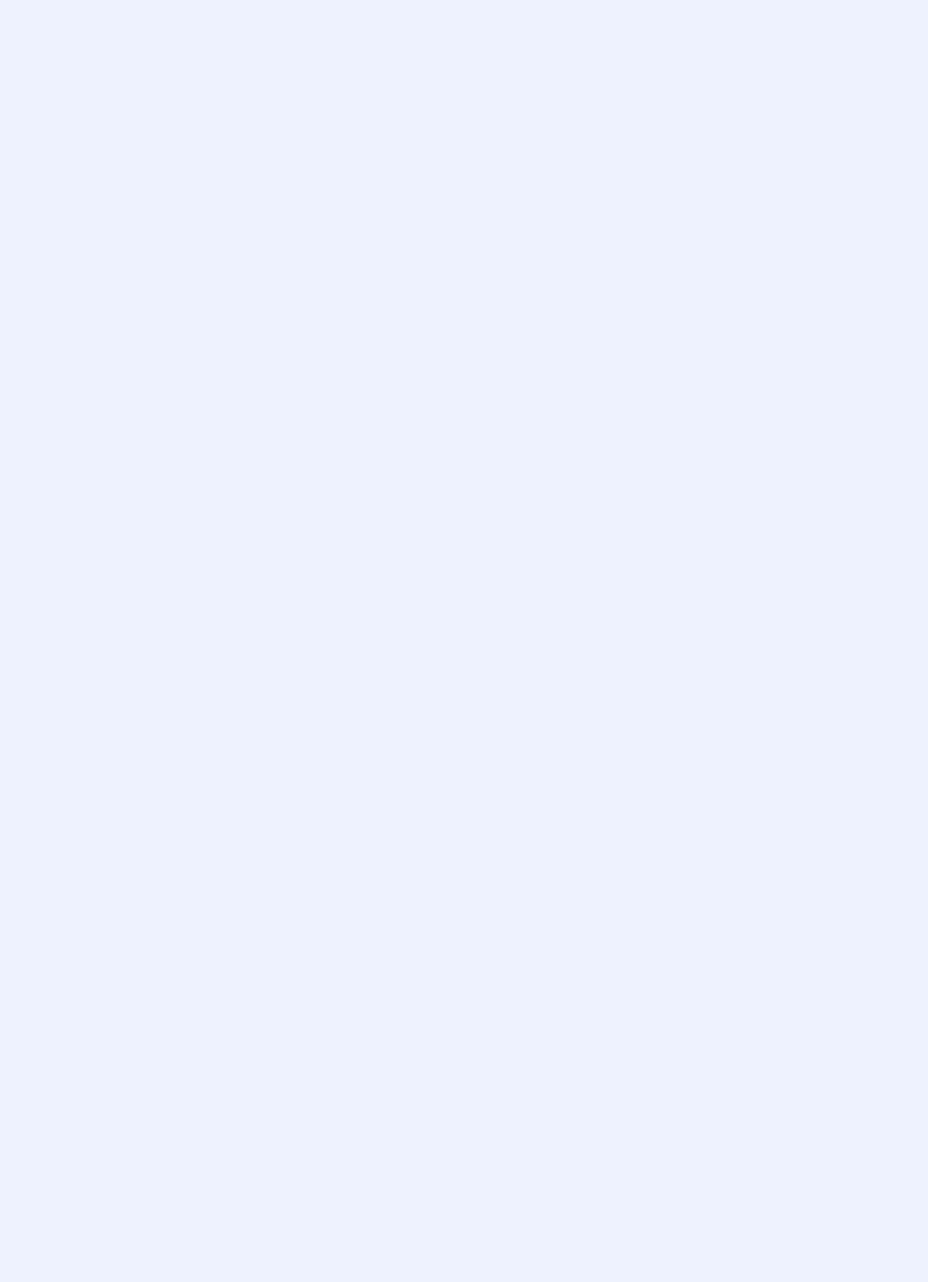
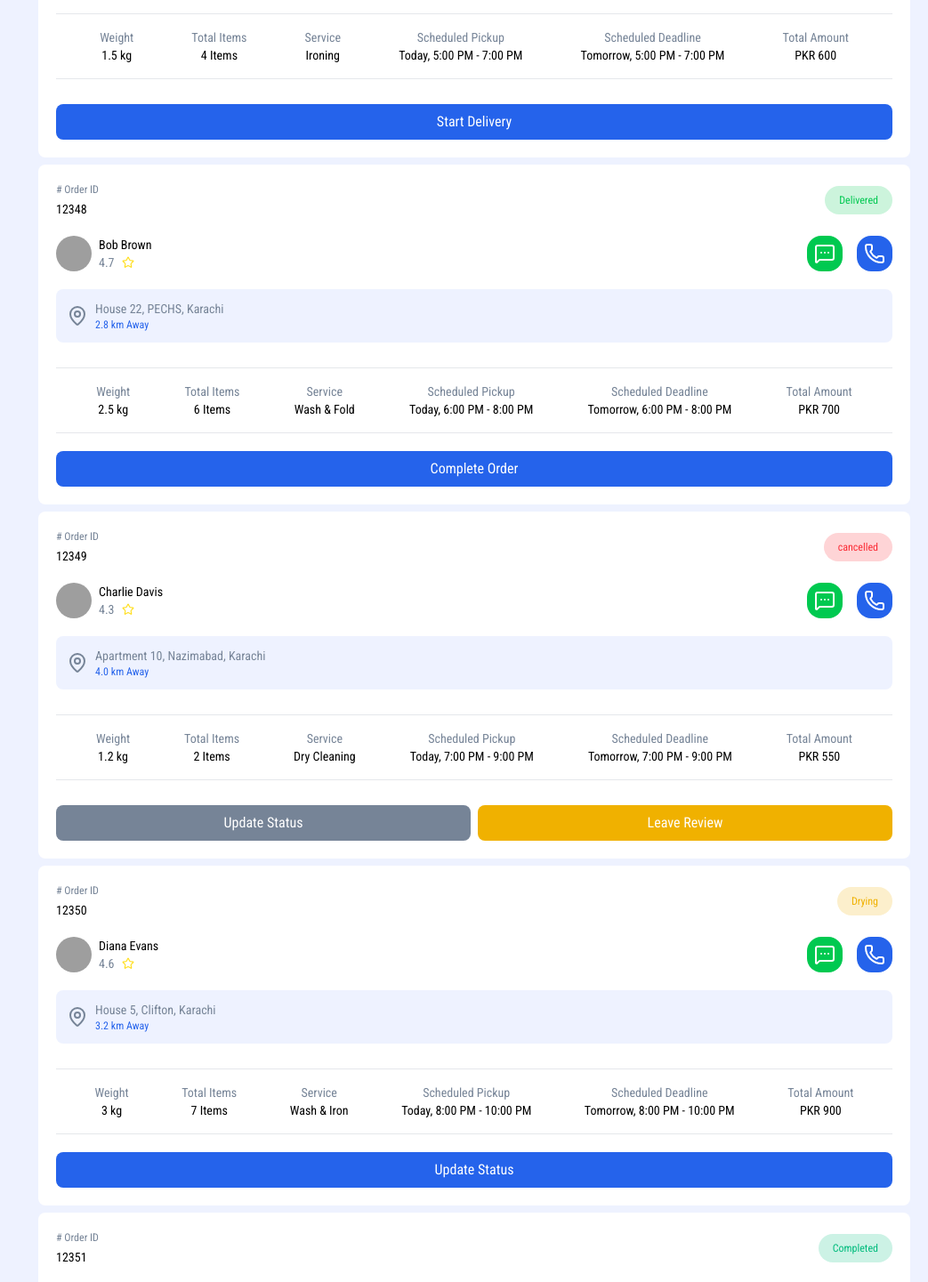
Before and after one commit to UsmanSagheer-dev/dhobigo, a Next.js app: page /dhobi/orders in a window 1280 px wide. Shown: the part 1160-2601 px from the top of the page at 89% size, without its empty margins (237-1280 px from the left). Before the commit the page ends 967 px from the top, so only its background shows below. Built offline with nearby package versions, Linux system fonts and the light colour scheme; grey boxes are pictures that could not be loaded.

Commit message:
feat: enhance Order component with OrderStatus display and conditional buttons; add LaundryProgress and Pickup pages with customer details and pickup steps

```diff
--- a/app/dhobi/components/Order.tsx
+++ b/app/dhobi/components/Order.tsx
@@ -1,6 +1,8 @@
 import Button from "@/component/Button";
-import {   MapPin, MessageSquareMore, Navigation, Phone, Star, } from "lucide-react";
+import { MapPin, MessageSquareMore, Navigation, Phone, Star, } from "lucide-react";
 import Link from 'next/link'
+import OrderStatus from "./OrderStatus";
+import { stat } from "fs";
 export default function Order({
   orderId,
   customerPhoto,
@@ -14,6 +16,7 @@ export default function Order({
   scheduledPickup,
   scheduledDeadline,
   totalAmount,
+  status,
 }: any) {
   return (
     <div className="flex flex-col w-full gap-5 bg-[var(--foreground)] p-5 rounded-lg dark:bg-[var(--foreground)] ">
@@ -25,14 +28,8 @@ export default function Order({
           <p className="text-sm text-[var(--TextColor)]">{orderId}</p>
         </div>
 
-        <div className="flex gap-1">
-          <div className="flex justify-center items-center text-xs text-red-500 bg-red-500/20 px-4 py-2 rounded-full">
-            <p>Pickup Pending</p>
-          </div>
-          <div className="flex justify-center items-center text-xs text-blue-500 bg-blue-500/20 px-4 py-2 rounded-full">
-            <p>Items Picked</p>
-          </div>
-        </div>
+        <OrderStatus status={status} />
+
       </div>
 
       {/* Customer Info */}
@@ -50,10 +47,10 @@ export default function Order({
         </div>
 
         <div className="flex gap-4 items-center">
-          <div className="flex items-center bg-[var(--secondary)] rounded-2xl p-2">
+          <div className="flex items-center bg-[var(--secondary)] cursor-pointer rounded-2xl p-2">
             <MessageSquareMore color="white" />
           </div>
-          <div className="flex items-center bg-[var(--primary)] rounded-2xl p-2">
+          <div className="flex items-center bg-[var(--primary)] cursor-pointer rounded-2xl p-2">
             <Phone color="white" />
           </div>
         </div>
@@ -102,6 +99,7 @@ export default function Order({
       </div>
 
       {/* Buttons */}
+      {(status === "Pickup Pending") ? (
         <div className="flex justify-between mt-2 gap-2">
           <Button
             title="Navigate"
@@ -119,7 +117,55 @@ export default function Order({
             title="Driver Sent"
             className="flex-1 bg-[var(--textSecondary)] hover:bg-[var(--textSecondary)]"
           />
+        </div>) : status === "Washing" || status === "Coming for Pickup" || status === "Drying" || status === "Ironing" ? (
+          <div>
+            <Link href={`/dhobi/orders/laundary-progress/${orderId}`} >
+              <Button
+                title="Update Status"
+                className="w-full bg-[var(--primary)] hover:bg-[var(--primary)]"
+              />
+            </Link>
           </div>
+        ) : status === "Out for Delivery" ? (
+          <div className="flex justify-between mt-2 gap-2">
+            <Button
+              title="Start Delivery"
+              className="w-full bg-[var(--primary)] hover:bg-[var(--primary)]"
+            />
+          </div>
+        ) : status === "Delivered" ? (
+          <div>
+            <Button
+              title="Complete Order"
+              className="w-full bg-[var(--primary)] hover:bg-[var(--primary)]"
+            />
+          </div>
+        ) : status === "cancelled" ? (
+          <div className="flex justify-between mt-2 gap-2">
+            <Button
+              title="Update Status"
+              disabled
+              className="w-full bg-[var(--textSecondary)] hover:bg-[var(--textSecondary)] "
+              style={{ cursor: "no-drop" }}
+            />
+            <Button
+              title="Leave Review"
+              className="w-full bg-yellow-500 hover:bg-yellow-600"
+            />
+          </div>) : (<div className="flex justify-between mt-2 gap-2">
+            <Button
+              title="Order Completed"
+              disabled
+              className="w-full bg-[var(--textSecondary)] hover:bg-[var(--textSecondary)]"
+              style={{ cursor: "no-drop" }}
+            />
+            <Button
+              title="Leave Review"
+              className="w-full bg-yellow-500 hover:bg-yellow-600"
+            />
+          </div>)
+      }
+
     </div>
   );
 }
--- /dev/null
+++ b/app/dhobi/components/OrderStatus.tsx
@@ -0,0 +1,18 @@
+export default function OrderStatus({ status }: { status: string }) {
+    return (
+        <div className={`flex justify-center items-center text-xs
+        ${status === "Pickup Pending" ? "text-orange-500 bg-orange-500/20" :
+                status === "Coming for Pickup" ? "text-sky-500 bg-sky-500/20" :
+                    status === "Picked" ? "text-lime-500 bg-lime-500/20" :
+                        status === "Washing" ? "text-indigo-500 bg-indigo-500/20" :
+                            status === "Drying" ? "text-yellow-500 bg-yellow-500/20" :
+                                status === "Ironing" ? "text-purple-500 bg-purple-500/20" :
+                                    status === "Out for Delivery" ? "text-blue-500 bg-blue-500/20" :
+                                        status === "Delivered" ? "text-green-500 bg-green-500/20" :
+                                            status === "Completed" ? "text-emerald-500 bg-emerald-500/20 " :
+                                                "text-red-500 bg-red-500/20"}
+        px-4 py-2 rounded-full`}>
+            <p>{status}</p>
+        </div>
+    )
+}
--- /dev/null
+++ b/app/dhobi/orders/laundary-progress/[orderId]/page.tsx
@@ -0,0 +1,46 @@
+import Link from 'next/link'
+import { ArrowLeft, } from 'lucide-react'
+export default function LaundryProgress() {
+  const orders =
+  {
+    orderId: "12345",
+    customerPhoto:
+      "https://res.cloudinary.com/dcli1vwir/image/upload/v1759141920/z8vsizsmp7ysh4jhhgjv.jpg",
+    customerName: "John Doe",
+    customerRating: "4.5",
+    customerAddress: "Apartment 45, Gulshan-e-Iqbal, Karachi",
+    customerDistance: "1.6",
+    orderWeight: "1",
+    totalItems: "5",
+    serviceType: "Wash & Iron",
+    scheduledPickup: "Today, 3:00 PM - 5:00 PM",
+    scheduledDeadline: "Tomorrow, 3:00 PM - 5:00 PM",
+    totalAmount: "500",
+  };
+  return (
+    <div className="p-5 flex flex-col gap-2">
+      <div className='flex justify-start items-center gap-4 text-[var(--textColor)] text-lg  '>
+        <Link href={`/dhobi/orders`}>
+          <ArrowLeft size={20} />
+        </Link>
+        <span>
+          <h1>Laundry Progress</h1>
+          <h1 className="text-[var(--textSecondary)]  ">لانڈری کی پیشرفت </h1>
+        </span>
+      </div>
+      <div className='flex justify-between gap-2 bg-[var(--foreground)] p-4 rounded-lg'>
+         <div>
+          <p className='text-sm text-[var(--textSecondary)]'>#Order ID</p>
+          <p className='text-[var(--textColor)]'>{orders.orderId}</p>
+        </div>
+        <div>
+          <p className='text-sm text-[var(--textSecondary)]'>Customer</p>
+          <p className='text-[var(--textColor)]'>{orders.customerName}</p>
+        </div>
+      </div>
+      <div className='flex justify-between gap-2 bg-[var(--foreground)] p-4 rounded-lg'>
+
+      </div>
+    </div>
+  )
+}
--- a/app/dhobi/orders/page.tsx
+++ b/app/dhobi/orders/page.tsx
@@ -1,3 +1,4 @@
+import { ArrowLeft, Link } from "lucide";
 import Order from "../components/Order";
 
 export default function Orders() {
@@ -16,6 +17,7 @@ export default function Orders() {
       scheduledPickup: "Today, 3:00 PM - 5:00 PM",
       scheduledDeadline: "Tomorrow, 3:00 PM - 5:00 PM",
       totalAmount: "500",
+      status: "Coming for Pickup",
     },
     {
       orderId: "12346",
@@ -31,15 +33,98 @@ export default function Orders() {
       scheduledPickup: "Today, 4:00 PM - 6:00 PM",
       scheduledDeadline: "Tomorrow, 4:00 PM - 6:00 PM",
       totalAmount: "800",
+      status: "Pickup Pending",
+    },
+    {
+      orderId: "12347",
+      customerPhoto:
+        "https://res.cloudinary.com/dcli1vwir/image/upload/v1759141920/z8vsizsmp7ysh4jhhgjv.jpg",
+      customerName: "Alice Johnson",
+      customerRating: "4.2",
+      customerAddress: "Flat 3B, Clifton, Karachi",
+      customerDistance: "3.5",
+      orderWeight: "1.5",
+      totalItems: "4",
+      serviceType: "Ironing",
+      scheduledPickup: "Today, 5:00 PM - 7:00 PM",
+      scheduledDeadline: "Tomorrow, 5:00 PM - 7:00 PM",
+      totalAmount: "600",
+      status: "Out for Delivery",
+    },
+    // Add more orders as needed FOR ALL STATUSES
+    {
+      orderId: "12348",
+      customerPhoto:
+        "https://res.cloudinary.com/dcli1vwir/image/upload/v1759141920/z8vsizsmp7ysh4jhhgjv.jpg",
+      customerName: "Bob Brown",
+      customerRating: "4.7",
+      customerAddress: "House 22, PECHS, Karachi",
+      customerDistance: "2.8",
+      orderWeight: "2.5",
+      totalItems: "6",
+      serviceType: "Wash & Fold",
+      scheduledPickup: "Today, 6:00 PM - 8:00 PM",
+      scheduledDeadline: "Tomorrow, 6:00 PM - 8:00 PM",
+      totalAmount: "700",
+      status: "Delivered",
+    },
+    {
+      orderId: "12349",
+      customerPhoto:
+        "https://res.cloudinary.com/dcli1vwir/image/upload/v1759141920/z8vsizsmp7ysh4jhhgjv.jpg",
+      customerName: "Charlie Davis",
+      customerRating: "4.3",
+      customerAddress: "Apartment 10, Nazimabad, Karachi",
+      customerDistance: "4.0",
+      orderWeight: "1.2",
+      totalItems: "2",
+      serviceType: "Dry Cleaning",
+      scheduledPickup: "Today, 7:00 PM - 9:00 PM",
+      scheduledDeadline: "Tomorrow, 7:00 PM - 9:00 PM",
+      totalAmount: "550",
+      status: "cancelled",
+    },
+    {
+      orderId: "12350",
+      customerPhoto:
+        "https://res.cloudinary.com/dcli1vwir/image/upload/v1759141920/z8vsizsmp7ysh4jhhgjv.jpg",
+      customerName: "Diana Evans",
+      customerRating: "4.6",
+      customerAddress: "House 5, Clifton, Karachi",
+      customerDistance: "3.2",
+      orderWeight: "3",
+      totalItems: "7",
+      serviceType: "Wash & Iron",
+      scheduledPickup: "Today, 8:00 PM - 10:00 PM",
+      scheduledDeadline: "Tomorrow, 8:00 PM - 10:00 PM",
+      totalAmount: "900",
+      status: "Drying",
+    },
+    {
+      orderId: "12351",
+      customerPhoto:
+        "https://res.cloudinary.com/dcli1vwir/image/upload/v1759141920/z8vsizsmp7ysh4jhhgjv.jpg",
+      customerName: "Ethan Foster",
+      customerRating: "4.4",
+      customerAddress: "Flat 7A, Gulshan-e-Iqbal, Karachi",
+      customerDistance: "1.9",
+      orderWeight: "2.2",
+      totalItems: "5",
+      serviceType: "Ironing",
+      scheduledPickup: "Today, 9:00 PM - 11:00 PM",
+      scheduledDeadline: "Tomorrow, 9:00 PM - 11:00 PM",
+      totalAmount: "650",
+      status: "Completed",
     },
   ];
 
   return (
     <div className="p-5 flex flex-col gap-2">
       <h1>Active Orders</h1>
-      <h1 className="text-[var(--textSecondary)] dark:text-[var(--textSecondary)] ">
+      <h1 className="text-[var(--textSecondary)]  ">
         فعال آرڈرز
       </h1>
+
       <div className="flex flex-col gap-5">
         {orders.length === 0 ? (
           <div className="bg-[var(--foreground)] flex flex-col gap-2  items-center justify-center h-60 rounded-lg mt-3 dark:bg-[var(--foreground)] ">
--- a/app/dhobi/orders/pickup[orderId]/[orderId]/page.tsx
+++ b/app/dhobi/orders/pickup/[orderId]/page.tsx
@@ -30,7 +30,7 @@ export default function Pickup() {
         </Link>
         <span>
           <h1>Pickup</h1>
-          <h1>پک اپ</h1>
+          <h1 className="text-[var(--textSecondary)]  ">پک اپ</h1>
         </span>
       </div>
       <div className='flex flex-col justify-center items-center relative  gap-2 bg-indigo-200  p-10 rounded-lg'>
@@ -74,7 +74,7 @@ export default function Pickup() {
           <li className='list-decimal text-[var(--textColor)] '>
             <p>Enter Customer OTP / گاہک کا او ٹی پی درج کریں</p>
             <div className='flex flex-col justify-center items-center h-30 rounded-lg gap-2 mt-2 text-[var(--textSecondary)] bg-[var(--foreground)]  p-5'>
-             <Input/>
+              <Input />
             </div>
           </li>
 
```
Lines whose indentation alone changed are shown as unchanged.
